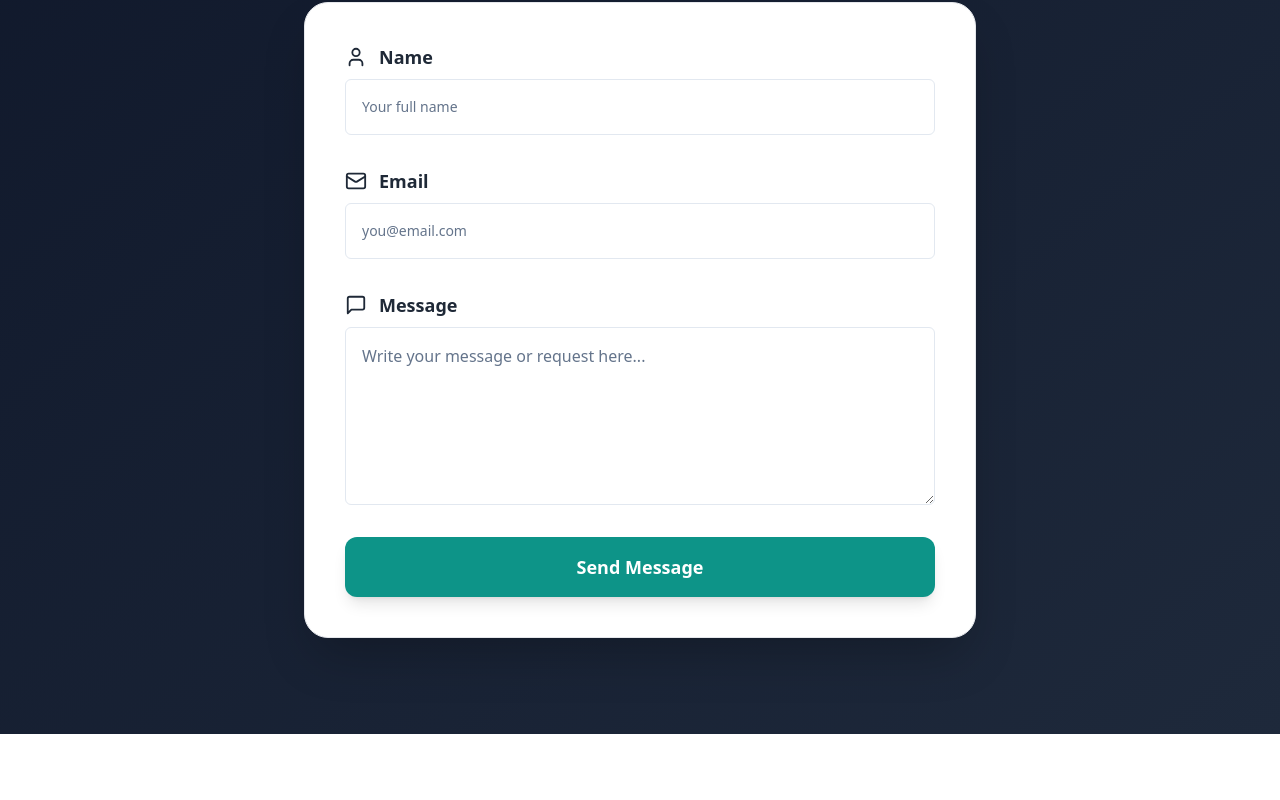
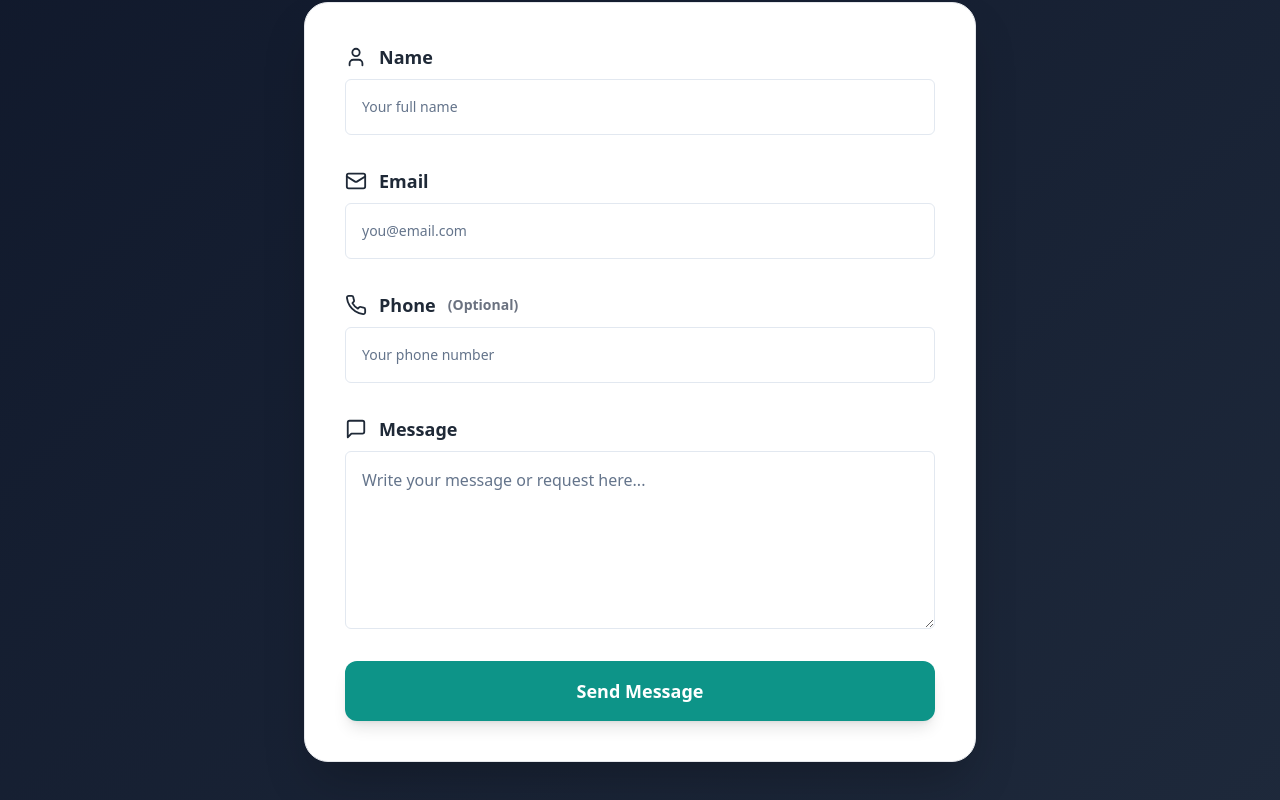
Before and after one commit to FFBB74/wealthwise-recovery-hub, a React (Vite) app: page / in a window 1280 px wide. Shown: the part 10093-10893 px from the top of the page. Before the commit the page ends 10827 px from the top, so only its background shows below. Built offline with nearby package versions, Linux system fonts and the light colour scheme.

Commit message:
Fix: Implement form components
Implement the form components and integrate them into the website.

```diff
--- a/src/components/CustomFormSection.tsx
+++ b/src/components/CustomFormSection.tsx
@@ -8,11 +8,12 @@ import { Input } from "@/components/ui/input";
 import { Textarea } from "@/components/ui/textarea";
 import { Button } from "@/components/ui/button";
 import { Form, FormField, FormItem, FormLabel, FormControl, FormMessage } from "@/components/ui/form";
-import { Mail, User, MessageSquare } from "lucide-react";
+import { Mail, User, MessageSquare, Phone } from "lucide-react";
 
 const formSchema = z.object({
   name: z.string().min(2, "Name is required"),
   email: z.string().email("Invalid email address"),
+  phone: z.string().optional(),
   message: z.string().min(10, "Please write a detailed message"),
 });
 
@@ -21,7 +22,7 @@ type FormValues = z.infer<typeof formSchema>;
 const CustomFormSection: React.FC = () => {
   const form = useForm<FormValues>({
     resolver: zodResolver(formSchema),
-    defaultValues: { name: "", email: "", message: "" },
+    defaultValues: { name: "", email: "", phone: "", message: "" },
   });
 
   function onSubmit(data: FormValues) {
@@ -73,6 +74,22 @@ const CustomFormSection: React.FC = () => {
 
             <FormField
               control={form.control}
+              name="phone"
+              render={({ field }) => (
+                <FormItem>
+                  <FormLabel>
+                    <span className="flex items-center gap-3 font-semibold text-gray-800 text-lg"><Phone size={22} />Phone <span className="text-sm text-gray-500">(Optional)</span></span>
+                  </FormLabel>
+                  <FormControl>
+                    <Input className="h-14 text-base px-4" type="tel" placeholder="Your phone number" {...field} autoComplete="tel" />
+                  </FormControl>
+                  <FormMessage />
+                </FormItem>
+              )}
+            />
+
+            <FormField
+              control={form.control}
               name="message"
               render={({ field }) => (
                 <FormItem>
```
